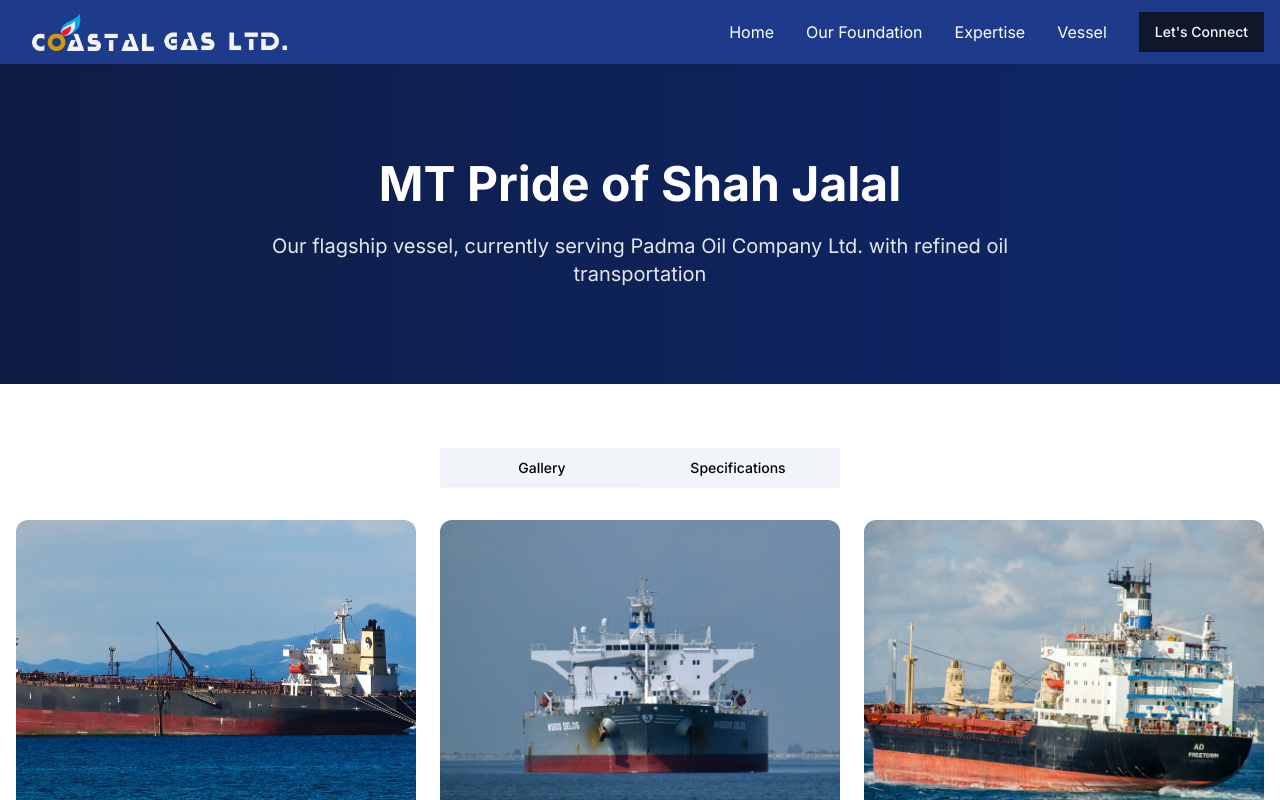
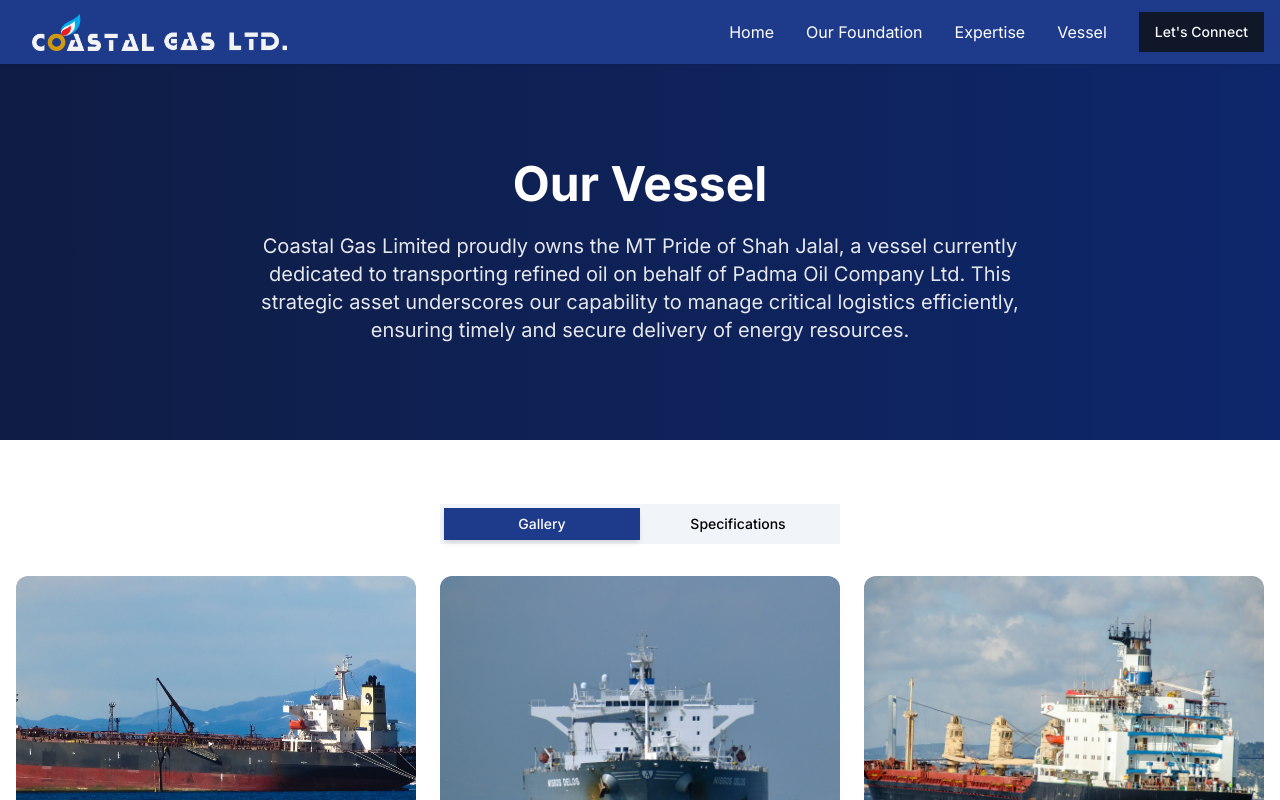
Before and after one commit to Ashik-Ahmed/coastal_gas_website, a Next.js app: page /vessel in a window 1280 px wide. Shown: the top 800 px of the page. Built offline with nearby package versions, Linux system fonts and the light colour scheme.

Commit message:
vessel page updated with actual data

```diff
--- a/src/app/components/ui/tabs.jsx
+++ b/src/app/components/ui/tabs.jsx
@@ -3,7 +3,6 @@
 import React from 'react';
 import * as TabsPrimitive from '@radix-ui/react-tabs';
 import { cn } from '../../../../lib/utils';
-
 
 const Tabs = TabsPrimitive.Root;
 
@@ -23,7 +22,9 @@
     <TabsPrimitive.Trigger
         ref={ref}
         className={cn(
-            'inline-flex items-center justify-center whitespace-nowrap rounded-sm px-3 py-1.5 text-sm font-medium ring-offset-background transition-all focus-visible:outline-none focus-visible:ring-2 focus-visible:ring-ring focus-visible:ring-offset-2 disabled:pointer-events-none disabled:opacity-50 data-[state=active]:bg-background data-[state=active]:text-foreground data-[state=active]:shadow-sm',
+            'inline-flex items-center justify-center whitespace-nowrap rounded-sm px-3 py-1.5 text-sm font-medium ring-offset-background transition-all focus-visible:outline-none focus-visible:ring-2 focus-visible:ring-ring focus-visible:ring-offset-2 disabled:pointer-events-none disabled:opacity-50',
+            // Highlight active tab with Tailwind and Radix UI state
+            'data-[state=active]:bg-blue-900 data-[state=active]:text-white data-[state=active]:shadow-md',
             className
         )}
         {...props}
--- a/src/app/vessel/page.jsx
+++ b/src/app/vessel/page.jsx
@@ -23,7 +23,7 @@
     { icon: Ship, label: "Type", value: "Oil Tanker" },
     { icon: Engine, label: "Engine", value: "China Diesel (2Nos)" },
     { icon: Engine, label: "Horse Power", value: "720X2=1440 BHP" },
-    { icon: Shield, label: "Classification", value: "RINA" }
+    // { icon: Shield, label: "Classification", value: "RINA" }
 ];
 
 const features = [
@@ -32,9 +32,7 @@
     "Double Bottom Safety",
     "1250 MT Capacity",
     "Advanced Navigation Systems",
-    "24/7 Vessel Tracking",
-    "Experienced Crew",
-    "Regular Maintenance"
+    "Under the classification of IR"
 ];
 
 export default function VesselPage() {
@@ -48,9 +46,9 @@
                         animate={{ opacity: 1, y: 0 }}
                         className="text-center text-white"
                     >
-                        <h1 className="text-5xl font-bold mb-6">MT Pride of Shah Jalal</h1>
+                        <h1 className="text-5xl font-bold mb-6">Our Vessel</h1>
                         <p className="text-xl text-gray-200 max-w-3xl mx-auto">
-                            Our flagship vessel, currently serving Padma Oil Company Ltd. with refined oil transportation
+                            Coastal Gas Limited proudly owns the MT Pride of Shah Jalal, a vessel currently dedicated to transporting refined oil on behalf of Padma Oil Company Ltd. This strategic asset underscores our capability to manage critical logistics efficiently, ensuring timely and secure delivery of energy resources.
                         </p>
                     </motion.div>
                 </div>
```
